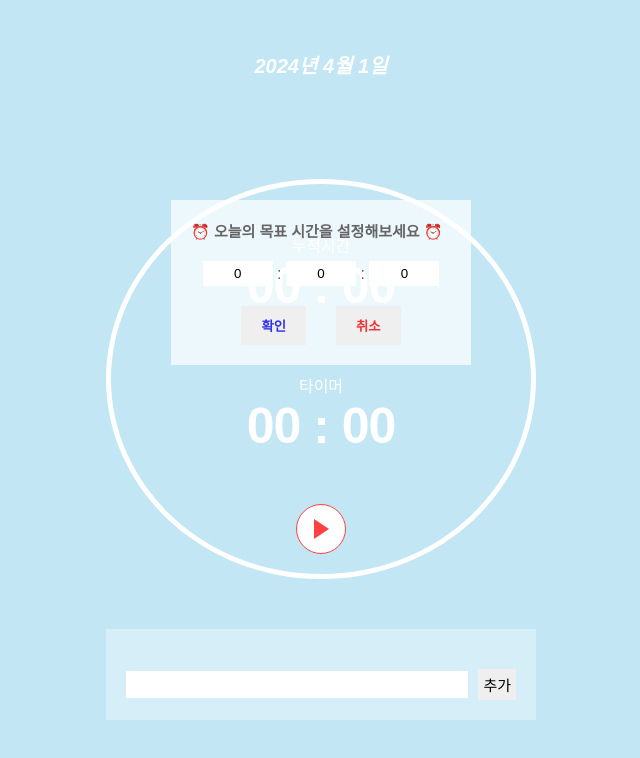
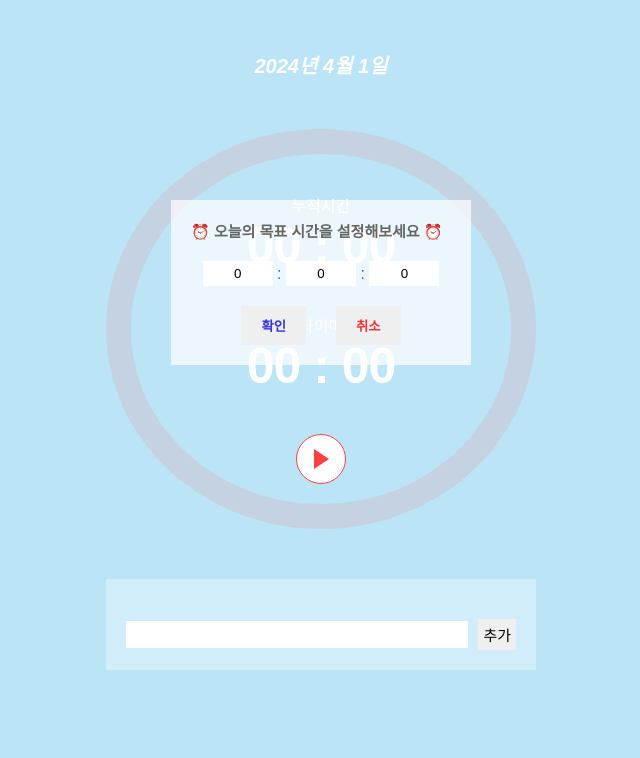
Before and after one commit to devsooki/timelog, a React (Create React App) app: page / in a window 1280 px wide. Shown: the top 758 px of the page, without its empty margins (319-959 px from the left). Built offline with nearby package versions, Linux system fonts and the light colour scheme.

Commit message:
feat: 원형타이머

```diff
--- a/src/components/CustomDate/index.tsx
+++ b/src/components/CustomDate/index.tsx
@@ -15,7 +15,6 @@ const CustomDate = () => {
 export default CustomDate
 
 const Container = styled.div`
-  padding-bottom: 50px;
   color: #fff;
   font-size: 20px;
   font-weight: bold;
--- /dev/null
+++ b/src/components/Menu/index.tsx
@@ -0,0 +1,33 @@
+import React from 'react';
+import styled from 'styled-components';
+
+// TODO: Route 설정 완료하면 Todo, 메뉴내로 이동
+const Menu = () => {
+  return (
+
+    <Container>
+      <Content></Content>
+      <Content></Content>
+      <Content></Content>
+    </Container>
+  )
+}
+
+export default Menu
+
+const Container = styled.div`
+  position: fixed;
+  left: 0; right: 0;
+  bottom: 0;
+
+  display: flex;
+  justify-content: space-around;
+`
+const Content = styled.div`
+  display: flex;
+  align-items: center;
+  justify-content: center;
+  padding: 20px 0;
+  color: #666;
+  font-size: 18px;
+`
--- a/src/components/Timer/TimeSettingModal/index.tsx
+++ b/src/components/Timer/TimeSettingModal/index.tsx
@@ -5,6 +5,7 @@ const TimeSettingModal = ({...props}) => {
 
   const {
     setTime,
+    setRemainingTime,
     onChangeIsTimeSettingModal
   } = props
 
@@ -54,6 +55,7 @@ const TimeSettingModal = ({...props}) => {
   const onClickConfirm = () => {
     const fommatTime = hour * 3600 + minute * 60 + second
     setTime(fommatTime);
+    setRemainingTime(fommatTime);
     onChangeIsTimeSettingModal(false)
   }
 
--- a/src/components/Timer/index.tsx
+++ b/src/components/Timer/index.tsx
@@ -4,9 +4,10 @@ import TimeSettingModal from './TimeSettingModal';
 
 const Timer = () => {
   // TODO: 시간 사용하는 곳 많아지면 상태관리 필요
-  const [time, setTime] = useState<number>(0)
+  const [time, setTime] = useState<number>(0);
+  const [remainingTime, setRemainingTime] = useState<number>(0);
   const [accumulateTime, setAccumulateTime] = useState<number>(0);
-  const [timerOn, setTimerOn] = useState<boolean>(false)
+  const [timerOn, setTimerOn] = useState<boolean>(false);
 
   const [isTimeSettingModal, setIsTimeSettingModal] = useState<boolean>(true);
 
@@ -18,20 +19,21 @@ const Timer = () => {
 
   useEffect(() => {
     const timer = setInterval(() => {
-      if (timerOn && time > 0) {
-        setTime(prev => prev - 1);
+      if (timerOn && remainingTime > 0) {
+        setRemainingTime(prev => prev - 1);
         setAccumulateTime(prev => prev + 1);
-      } else if (time < 0) {
+      } else if (remainingTime < 0) {
         // TODO: 10초 미만으로 남을 경우 강조 색상으로 변경
-        clearInterval(timer)
-      } else if (time === 0) {
-        setTime(time)
-        setTimerOn(false)
+        clearInterval(timer);
+        clearInterval(remainingTime);
+      } else if (remainingTime === 0) {
+        setTime(0)
+        setTimerOn(false);
       }
     }, 1000);
 
     return () => clearInterval(timer)
-  }, [time, timerOn])
+  }, [remainingTime, timerOn])
 
   const onChangeTimerOn = () => {
     if (time === 0) {
@@ -55,12 +57,18 @@ const Timer = () => {
     return fomatted
   }
 
-  // TODO: 시간 재 설정 버튼 필요
+  console.log(time, remainingTime)
+
   return (
+    <BgContainer
+      time={time}
+      remainingTime={remainingTime}
+    >
       <Container>
         {isTimeSettingModal &&
           <TimeSettingModal
             setTime={setTime}
+            setRemainingTime={setRemainingTime}
             onChangeIsTimeSettingModal={onChangeIsTimeSettingModal}
           />
         }
@@ -70,18 +78,30 @@ const Timer = () => {
         </Content>
         <Content>
           <span>타이머</span>
-        <b>{fomattedTime(time)}</b>
+          <b>{fomattedTime(remainingTime)}</b>
         </Content>
 
         <TimerButton onClick={onChangeTimerOn}>
           <div className={timerOn ? 'on' : 'off'}/>
         </TimerButton>
       </Container>
+    </BgContainer>
   )
 }
 
 export default Timer
 
+const BgContainer = styled.div<{ time: number, remainingTime: number }>`
+  display: flex;
+  align-items: center;
+  justify-content: center;
+  padding: 25px;
+  width: 100%;
+  height: 400px;
+  border-radius: 50%;
+  background: ${props => props.time === 0 ? '#c5d2e2' : `conic-gradient(#6798c2 ${((props.time - props.remainingTime) / props.time) * 100}%, #c5d2e2 0%)`};
+  //background: conic-gradient(#6798c2 ${(props) => ((props.time - props.remainingTime) / props.time) * 100}%, #c5d2e2 0%);
+`
 const Container = styled.div`
   display: flex;
   align-items: center;
@@ -89,10 +109,10 @@ const Container = styled.div`
   flex-direction: column;
   padding: 20px;
   width: 100%;
-  height: 400px;
+  height: 100%;
   color: #fff;
   border-radius: 50%;
-  border: 5px solid #fff;
+  background-color: #bbe5f6;
 `
 const Content = styled.div`
   flex: 1;
--- a/src/components/TodoList/index.tsx
+++ b/src/components/TodoList/index.tsx
@@ -63,7 +63,6 @@ const TodoList = () => {
                   />
                 </label>
                 <span className={todo.completed ? 'completed-todo' : ''}>{todo.name}</span>
-                <button>X</button>
               </ListContent>
             )
           })}
--- a/src/components/index.ts
+++ b/src/components/index.ts
@@ -1,3 +1,4 @@
 export { default as CustomDate } from './CustomDate';
 export { default as Timer } from './Timer';
 export { default as TodoList } from './TodoList';
+export { default as Menu } from './Menu';
--- a/src/pages/home/index.tsx
+++ b/src/pages/home/index.tsx
@@ -1,5 +1,5 @@
 import React from 'react'
-import { CustomDate, Timer, TodoList } from 'components'
+import { CustomDate, Menu, Timer, TodoList } from 'components'
 import styled from 'styled-components'
 
 const Home = () => {
@@ -10,6 +10,7 @@ const Home = () => {
         <Timer />
         <TodoList />
       </Content>
+      <Menu />
     </Container>
   )
 }
@@ -18,7 +19,6 @@ export default Home
 
 const Container = styled.div`
   display: flex;
-  align-items: center;
   justify-content: center;
   padding: 50px 20px;
 `
--- a/src/style/globalStyles.js
+++ b/src/style/globalStyles.js
@@ -8,7 +8,7 @@ export default createGlobalStyle`
     box-sizing: border-box;
   }
   body {
-    background-color: rgba(135, 206, 235, 0.5);
+    background-color: #bbe5f6;
   }
   ul,li {
     list-style: none;
```
Lines whose indentation alone changed are shown as unchanged.
